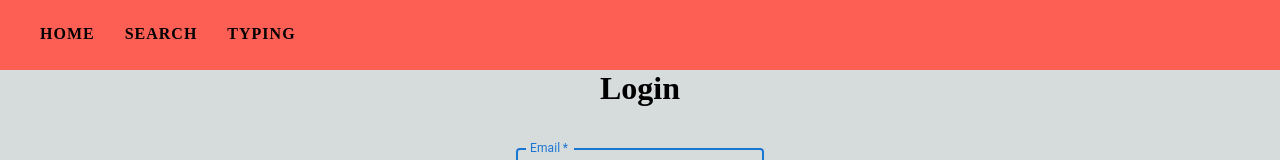
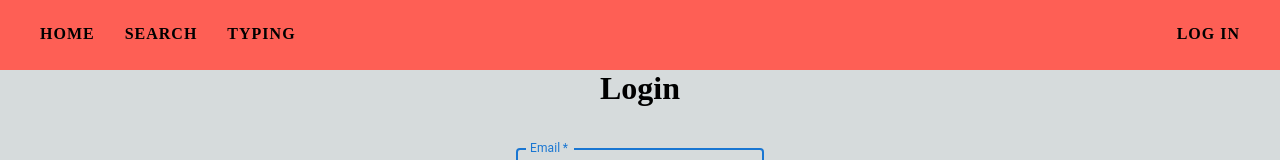
Before and after one commit to tezkerek/minniebooks, a Next.js app in the folder frontend/: page /login in a window 1280 px wide. Shown: the top 160 px of the page. Built offline with nearby package versions, Linux system fonts and the light colour scheme.

Commit message:
Add login/logout to navbar

```diff
--- a/frontend/src/components/Navbar.tsx
+++ b/frontend/src/components/Navbar.tsx
@@ -1,26 +1,36 @@
-import Link from "next/link"
+import Link, { LinkProps } from "next/link"
 import { ReactNode } from "react"
 import styles from '@/styles/Navbar.module.scss'
+import { logout } from "@/api/auth"
+import AuthGuard from "./AuthGuard"
 
 export default function Navbar() {
     return (
         <div className={styles.navbar}>
-            <NavItem href="/">HOME</NavItem>
-            <NavItem href="/search">SEARCH</NavItem>
-            <NavItem href="/typing-test">TYPING</NavItem>
+            <div className={styles.navGroup}>
+                <NavItem href="/">HOME</NavItem>
+                <NavItem href="/search">SEARCH</NavItem>
+                <NavItem href="/typing-test">TYPING</NavItem>
+            </div>
+            <div className={styles.navGroup}>
+                <AuthGuard alt={<NavItem href="/login">LOG IN</NavItem>}>
+                    <NavItem href="/login" onClick={() => logout()}>
+                        LOG OUT
+                    </NavItem>
+                </AuthGuard>
+            </div>
         </div>
     )
 }
 
-function NavItem({ href, children }: NavItemProps) {
+function NavItem(props: NavItemProps) {
     return (
-        <Link href={href} className={styles.navLink}>
-            {children}
+        <Link className={styles.navLink} {...props}>
+            {props.children}
         </Link>
     )
 }
 
-interface NavItemProps {
-    href: string
+interface NavItemProps extends LinkProps {
     children: ReactNode
 }
--- a/frontend/src/styles/Navbar.module.scss
+++ b/frontend/src/styles/Navbar.module.scss
@@ -1,11 +1,16 @@
 .navbar {
     display: flex;
+    justify-content: space-between;
     width: 100%;
     padding: 15px 25px;
     background-color: var(--color-accent);
     color: var(--color-on-accent);
     font-weight: bold;
     letter-spacing: 1px;
+}
+
+.navGroup {
+    display: flex;
 }
 
 .navLink {
```
